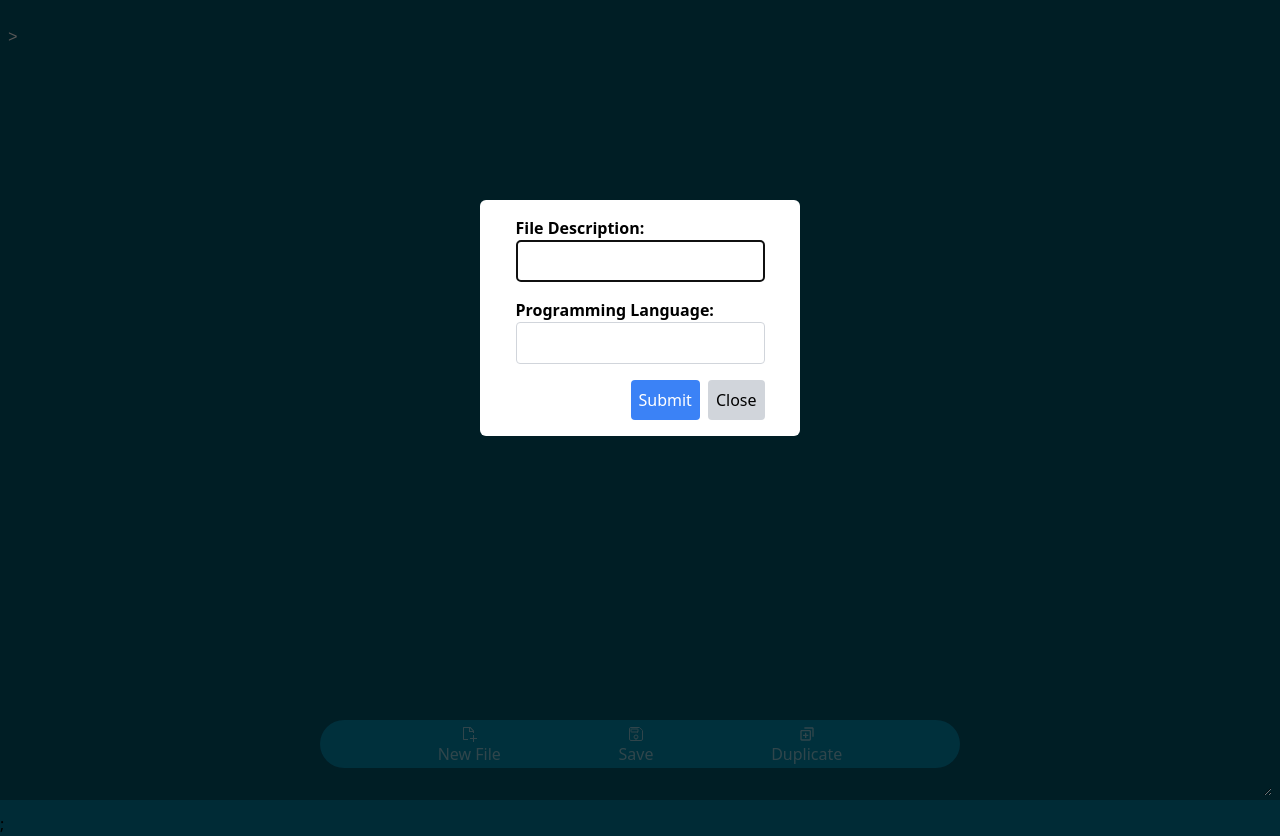
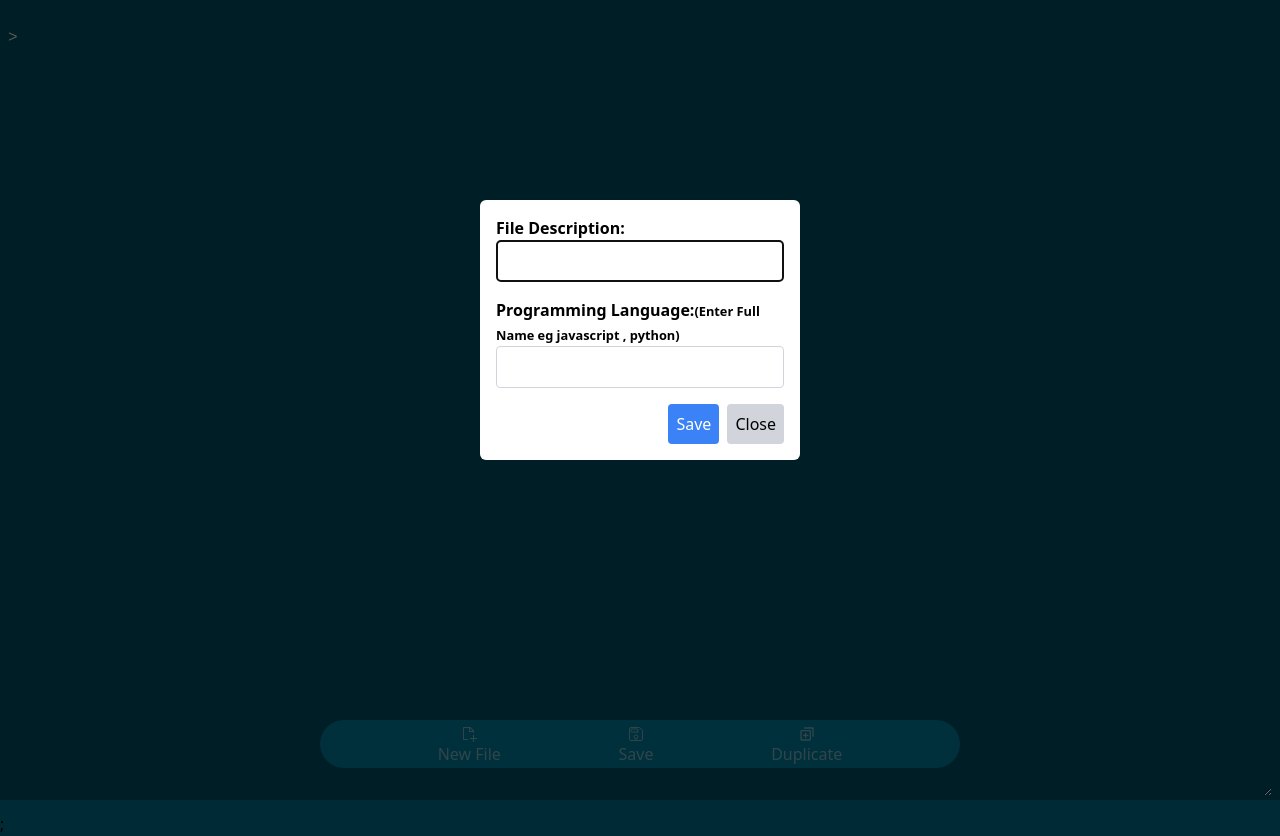
Before and after one commit to Waqas2332/Codebin, a Next.js app: page /new/file in a window 1280 px wide. Both pictures are taken after a click on the item "Save". Built offline with nearby package versions, Linux system fonts and the light colour scheme; a small style sheet from the web is missing.

Commit message:
Added Spinner With loading states

```diff
--- a/app/new/file/[id]/page.js
+++ b/app/new/file/[id]/page.js
@@ -1,20 +1,24 @@
 "use client";
 import Menu from "@/components/Menu";
+import Spinner from "@/components/Spinner";
 import axios from "axios";
 import { useEffect, useState } from "react";
 import SyntaxHighlighter from "react-syntax-highlighter/dist/esm/default-highlight";
 import { solarizedDark } from "react-syntax-highlighter/dist/esm/styles/hljs";
 
 export default function page({ params }) {
+  const [isLoading, setIsLoading] = useState(false);
   const [value, setValue] = useState("");
   const [language, setLanguage] = useState("");
   useEffect(() => {
     async function getData() {
+      setIsLoading(true);
       const response = await axios.get(`/api/document/${params.id}`);
       if (response.status !== 200) {
         alert("Error in fetching Data");
         return;
       }
+      setIsLoading(false);
       setValue(response.data.value);
       setLanguage(response.data.programmingLanguage);
     }
@@ -23,6 +27,11 @@ export default function page({ params }) {
 
   return (
     <>
+      {isLoading ? (
+        <div className="w-full h-[100vh] flex justify-center items-center">
+          <Spinner />
+        </div>
+      ) : (
         <div className="wrapper">
           <div className="line-numbers">
             {value.split("\n").map((_, index) => (
@@ -37,6 +46,7 @@ export default function page({ params }) {
             </code>
           </pre>
         </div>
+      )}
       <Menu />
     </>
   );
--- a/app/new/file/page.js
+++ b/app/new/file/page.js
@@ -7,16 +7,19 @@ import ModalComponent from "@/components/FormModal";
 
 export default function page() {
   const [modalOpen, setModalOpen] = useState(false);
+  const [isLoading, setIsLoading] = useState(false);
   const router = useRouter();
   const inputRef = useRef();
   async function handleFormSave(data) {
+    setIsLoading(true);
     try {
       const response = await axios.post("/api/document", {
         value: inputRef.current.value,
         description: data.description,
-        programmingLanguage: data.programmingLanguage,
+        programmingLanguage: data.programmingLanguage.toLowerCase(),
       });
       if (response.status === 201) {
+        setIsLoading(false);
         router.push(`/new/file/${response.data.id}`);
       }
     } catch (error) {
@@ -37,6 +40,7 @@ export default function page() {
       </form>
       <Menu onSave={handleSave} />
       <ModalComponent
+        isLoading={isLoading}
         isOpen={modalOpen}
         onSave={handleFormSave}
         setIsOpen={setModalOpen}
--- a/components/FormModal.js
+++ b/components/FormModal.js
@@ -1,7 +1,8 @@
 import { Dialog } from "@headlessui/react";
 import { useState } from "react";
+import Spinner from "./Spinner";
 
-function ModalComponent({ isOpen, setIsOpen, onSave }) {
+function ModalComponent({ isOpen, setIsOpen, onSave, isLoading }) {
   const [description, setdescription] = useState("");
   const [programmingLanguage, setProgrammingLanguage] = useState("");
 
@@ -23,7 +24,7 @@ function ModalComponent({ isOpen, setIsOpen, onSave }) {
                 id="description"
                 value={description}
                 onChange={(e) => setdescription(e.target.value)}
-                className="border border-gray-300 p-2 rounded"
+                className="border border-gray-300 w-full p-2 rounded"
               />
             </div>
             <div className="">
@@ -32,6 +33,7 @@ function ModalComponent({ isOpen, setIsOpen, onSave }) {
                 className="block font-semibold"
               >
                 Programming Language:
+                <small>(Enter Full Name eg javascript , python)</small>
               </label>
               <input
                 type="text"
@@ -46,7 +48,7 @@ function ModalComponent({ isOpen, setIsOpen, onSave }) {
                 onClick={handleSubmit}
                 className="bg-blue-500 text-white p-2 rounded"
               >
-                Submit
+                {isLoading ? <Spinner /> : "Save"}
               </button>
               <button
                 onClick={() => setIsOpen(false)}
```
Lines whose indentation alone changed are shown as unchanged.
